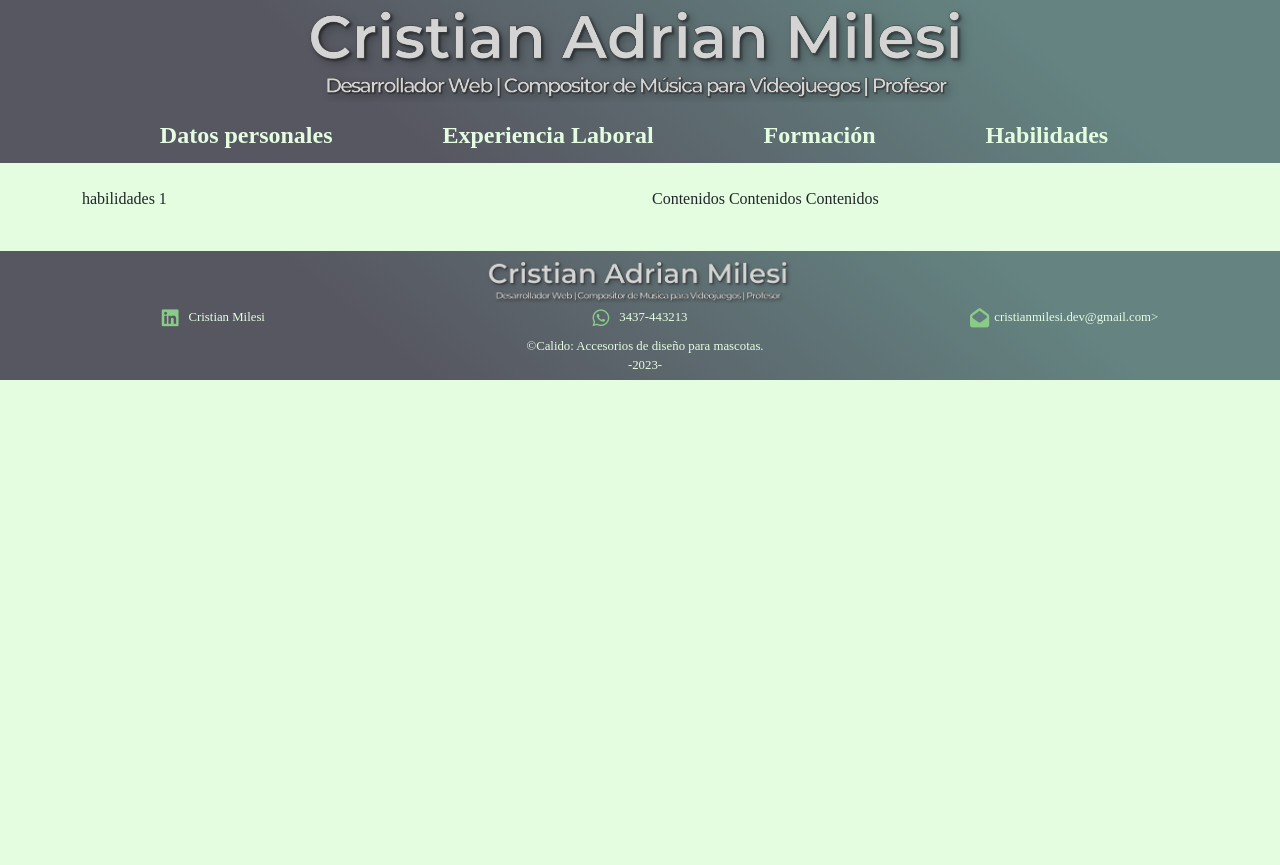
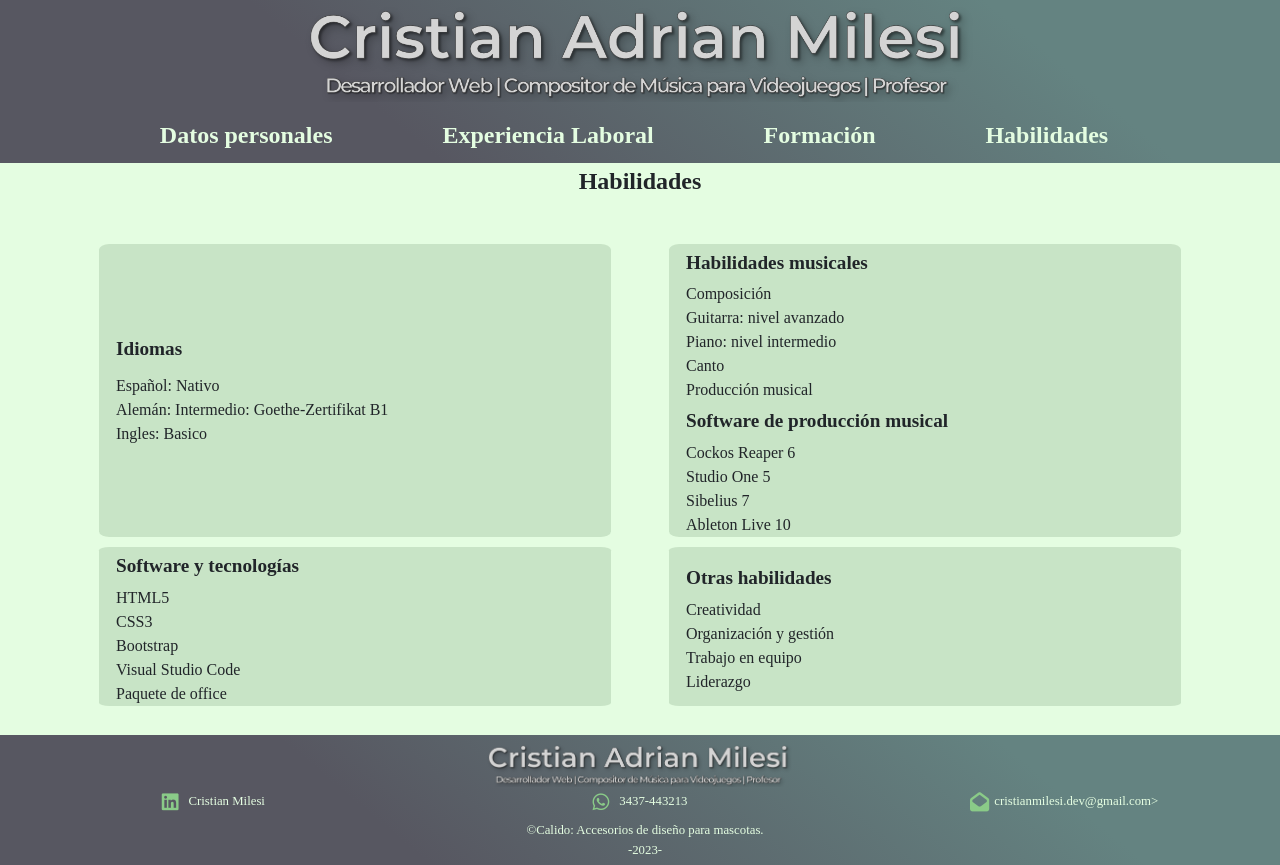
Before and after one commit to cristianmilesi/ProyectoTICMAS_Milesi, a plain HTML site: page pages/habilidades.html in a window 1280 px wide. Before the commit the page ends 800 px from the top, so only its background shows below. Drawn offline with Linux system fonts and the light colour scheme.

Commit message:
Segunda versión de Página web CV para TIC-MAS

```diff
--- a/css/estilos.css
+++ b/css/estilos.css
@@ -141,22 +141,29 @@ body{
     width: 75%;
     margin: 0px auto;
     padding: 0px auto;
+    display: inline-block;
     justify-content: center;
     text-align: justify ;
  }
 
  .contenedortextoexperiencia{
     width: 90%;
-    margin: 0px auto;
+    margin: 5px auto;
     padding: 0px auto;
     justify-content: center;
-    text-align: justify
+    text-align: justify;
+    background-color:#b6d4b599;
+    border-radius: 2%;
  }
 
 .lista{
-    list-style: circle;
+    list-style:initial !important;
     padding-left: 5px;
+    display: block;
+
 }
+
+
 /*MEDIA QUERIE para Escritorio*/
 
 @media (min-width:769px) {
@@ -180,4 +187,12 @@ body{
     margin: 0px auto;
     width: 25%;
 }
+
+.contenedortexto{
+    width: 40vw;
  }
+ .contenedortextoexperiencia{
+    width: 40vw;
+ }
+
+}
--- a/pages/habilidades.html
+++ b/pages/habilidades.html
@@ -50,17 +50,78 @@
 
     <main class="Principal container">
 
-      <div class="row my-4">
-          <div class="col-md-6 col-sm-12 d-flex">
-             <p>habilidades 1</p>
-          </div>
-          <div class="col-md-6 col-sm-12 d-flex">
-            Contenidos
-            Contenidos
-            Contenidos
-          </div>
+      <div class="row justify-content-center título">
+        <p>Habilidades</p>
       </div>
 
+      <div class="row my-4">
+        <div class="col-md-6 col-sm-12 d-flex flex-column contenedortextoexperiencia">
+          <p class="subtitulo nopadding">
+            Idiomas
+          </p>
+          <p class="nopadding">
+            Español: Nativo <br>
+            Alemán: Intermedio: Goethe-Zertifikat B1 <br>
+            Ingles: Basico
+          </p>
+        </div>
+
+        <div class="col-md-6 col-sm-12 d-flex flex-column contenedortextoexperiencia">
+          <p class="subtitulo nopadding">
+              Habilidades musicales
+          </p>
+
+          <div>
+            <ul>
+              <li class="lista">Composición</li>
+              <li class="lista">Guitarra: nivel avanzado </li>
+              <li class="lista">Piano: nivel intermedio</li>
+              <li class="lista">Canto </li>
+              <li class="lista">Producción musical </li>
+            </ul>
+            <p class="subtitulo nopadding">
+              Software de producción musical
+            </p>
+            <ul>
+              <li class="lista">Cockos Reaper 6</li>
+              <li class="lista">Studio One 5 </li>
+              <li class="lista">Sibelius 7 </li>
+              <li class="lista">Ableton Live 10</li>
+            </ul>
+          </div>
+        </div>
+
+        <div class="col-md-6 col-sm-12 d-flex flex-column contenedortextoexperiencia">
+          <p class="subtitulo nopadding">
+            Software y tecnologías
+          </p>
+
+          <div>
+            <ul>
+              <li class="lista">HTML5</li>
+              <li class="lista">CSS3 </li>
+              <li class="lista">Bootstrap</li>
+              <li class="lista">Visual Studio Code</li>
+              <li class="lista">Paquete de office</li>
+            </ul>
+          </div>
+        </div>
+
+        <div class="col-md-6 col-sm-12 d-flex flex-column contenedortextoexperiencia">
+          <p class="subtitulo nopadding">
+              Otras habilidades
+          </p>
+
+          <div>
+            <ul>
+              <li class="lista">Creatividad</li>
+              <li class="lista">Organización y gestión </li>
+              <li class="lista">Trabajo en equipo</li>
+              <li class="lista">Liderazgo</li>
+            </ul>
+          </div>
+        </div>
+      </div>
     </main>
 
     <footer class="container-fluid pt-1 PieDePagina ">
```
Also changed, not shown: index.html (+4 -4 lines), pages/formacion.html (+27 -8 lines).
